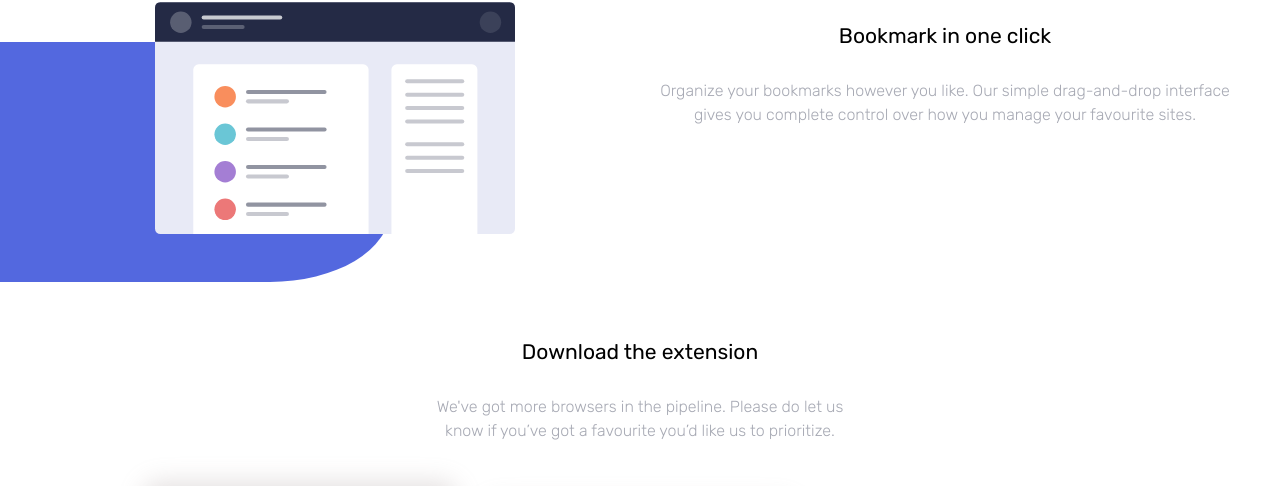
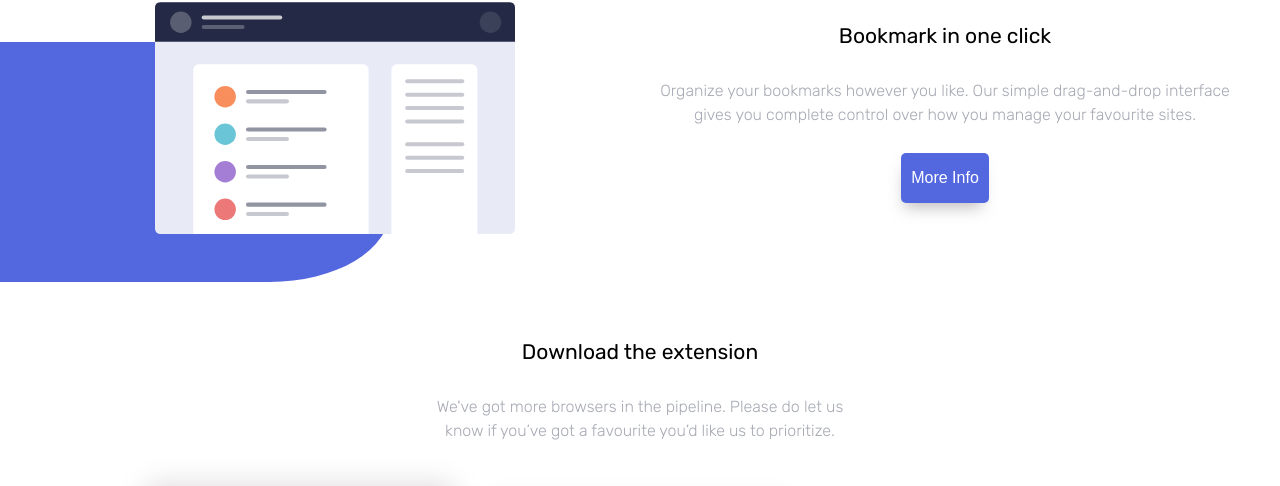
Before and after one commit to dmahely/bookmark-landing-page, a React app: page / in a window 1280 px wide. Shown: the part 784-1270 px from the top of the page. Built offline with nearby package versions, Linux system fonts and the light colour scheme.

Commit message:
Add InfoButton component to Feature

```diff
--- a/src/components/Feature/Feature.css
+++ b/src/components/Feature/Feature.css
@@ -52,6 +52,10 @@ hr {
   opacity: 0.8;
 }
 
+.Feature--info-button {
+  display: none;
+}
+
 @media screen and (min-width: 700px) {
   .Feature--shape {
     top: 40px;
@@ -72,4 +76,8 @@ hr {
   .Feature--shape {
     max-width: 400px;
   }
+
+  .Feature--info-button {
+    display: block;
+  }
 }
--- a/src/components/Feature/Feature.js
+++ b/src/components/Feature/Feature.js
@@ -1,6 +1,7 @@
 import React from "react";
 import "./Feature.css";
 import cx from "classnames";
+import { InfoButton } from "../TextButton/InfoButton";
 
 const Feature = ({ heading, image, description, id, isActive }) => {
   return (
@@ -18,6 +19,9 @@ const Feature = ({ heading, image, description, id, isActive }) => {
         <div className="Feature--text-container">
           <h3 className="Feature--heading">{heading}</h3>
           <p className="Feature--description">{description}</p>
+          <div className="Feature--info-button">
+            <InfoButton text="More Info" />
+          </div>
         </div>
       </div>
     </div>
```
